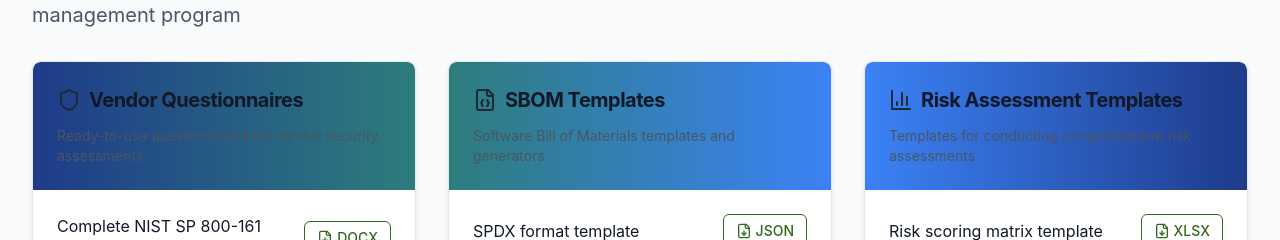
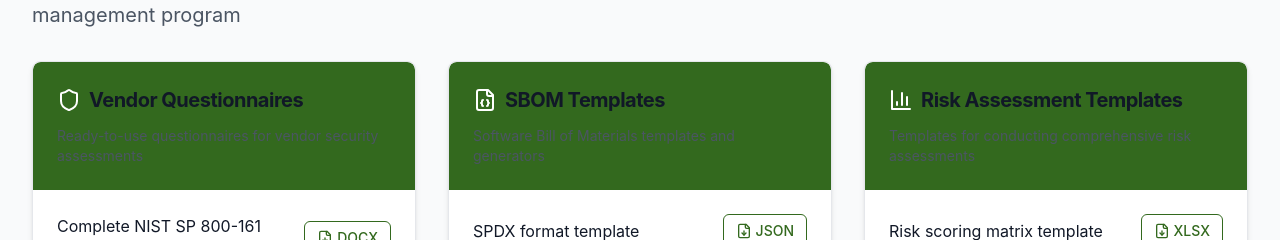
Before and after one commit to Facely1er/vendorsoluce.com, a React (Vite) app: page /templates in a window 1280 px wide. Shown: the part 175-415 px from the top of the page. Built offline with nearby package versions, Linux system fonts and the light colour scheme; no server answers; a web font is replaced by a local one.

Commit message:
Change template header backgrounds to solid green

```diff
--- a/src/pages/Templates.tsx
+++ b/src/pages/Templates.tsx
@@ -30,7 +30,7 @@ const Templates: React.FC = () => {
 
       <div className="grid grid-cols-1 md:grid-cols-3 gap-8 mb-12">
         <Card className="flex flex-col h-full">
-          <div className="p-6 bg-gradient-to-r from-vendorsoluce-navy to-vendorsoluce-teal rounded-t-lg">
+          <div className="p-6 bg-vendorsoluce-green text-white rounded-t-lg">
             <div className="flex items-center mb-3">
               <Shield className="h-6 w-6 mr-2" />
               <h2 className="text-xl font-bold text-gray-900 dark:text-white">{t('resources.templates.categories.vendorQuestionnaires.title')}</h2>
@@ -94,7 +94,7 @@ const Templates: React.FC = () => {
         </Card>
 
         <Card className="flex flex-col h-full">
-          <div className="p-6 bg-gradient-to-r from-vendorsoluce-teal to-vendorsoluce-blue rounded-t-lg">
+          <div className="p-6 bg-vendorsoluce-green text-white rounded-t-lg">
             <div className="flex items-center mb-3">
               <FileJson className="h-6 w-6 mr-2" />
               <h2 className="text-xl font-bold text-gray-900 dark:text-white">{t('resources.templates.categories.sbomTemplates.title')}</h2>
@@ -158,7 +158,7 @@ const Templates: React.FC = () => {
         </Card>
 
         <Card className="flex flex-col h-full">
-          <div className="p-6 bg-gradient-to-r from-vendorsoluce-blue to-vendorsoluce-navy rounded-t-lg">
+          <div className="p-6 bg-vendorsoluce-green text-white rounded-t-lg">
             <div className="flex items-center mb-3">
               <BarChart3 className="h-6 w-6 mr-2" />
               <h2 className="text-xl font-bold text-gray-900 dark:text-white">{t('resources.templates.categories.riskAssessment.title')}</h2>
```
